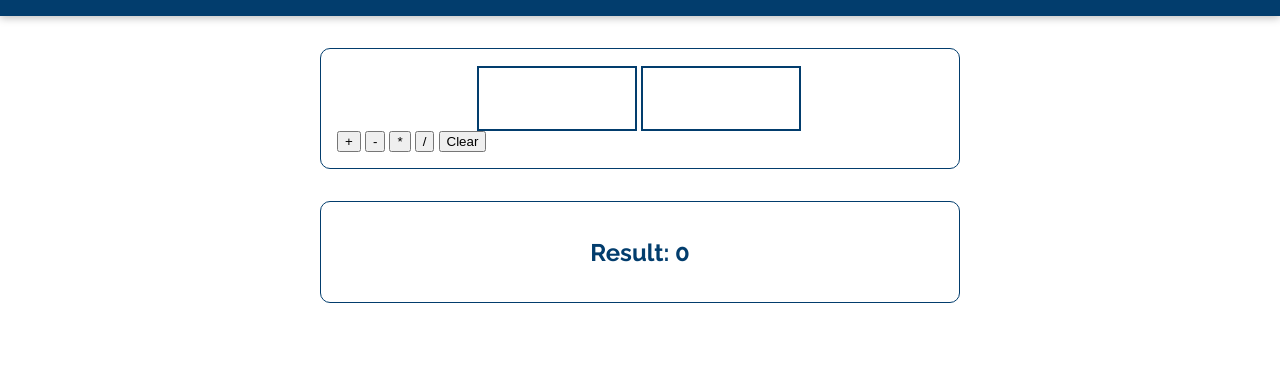
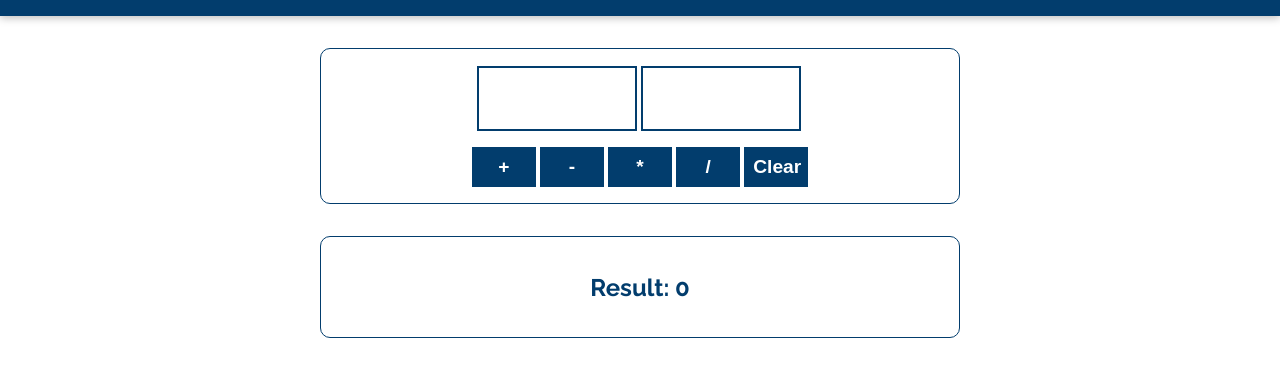
Before and after one commit to pachumat1993/Calculator_JavaScript, a plain HTML site: page index.html in a window 1280 px wide. Shown: the part 96-472 px from the top of the page. Drawn offline with Linux system fonts and the light colour scheme.

Commit message:
napisanie styli, calculator input focus, calculator button, button hover, calc actions button

```diff
--- a/css/style.css
+++ b/css/style.css
@@ -61,3 +61,43 @@
         left: 140px;
 
       }
+
+
+      #calculator input:focus {
+        outline: none;
+      }
+
+
+      #calculator button {
+        font: "Raleway";
+        font-weight: bold;
+        font-size: 1.2rem;
+        text-align: center;
+        background: #023d6d;
+        color: white;
+        border: 1px solid #023d6d;
+        padding: 0.5rem;
+        cursor: pointer;
+
+
+      }
+
+      #calculator button:focus {
+        outline: none;
+      }
+
+
+      #calculator button:hover,
+      #calculator button:active {
+        background: #084f88;
+        border-color: #084f88;
+      }
+
+      #calc-actions button {
+        width: 4rem;
+      }
+
+  #calc-actions {
+    margin-top: 1rem;
+    text-align: center;
+  }
```
